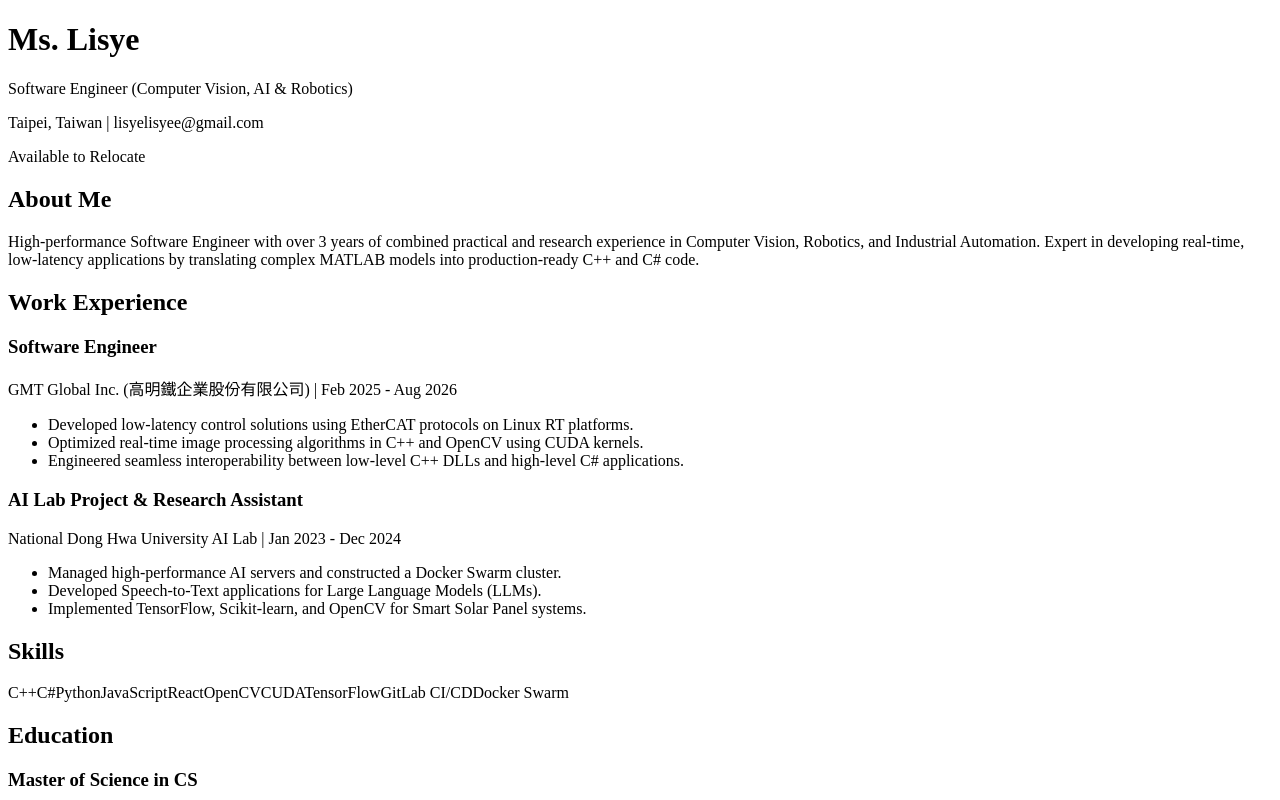
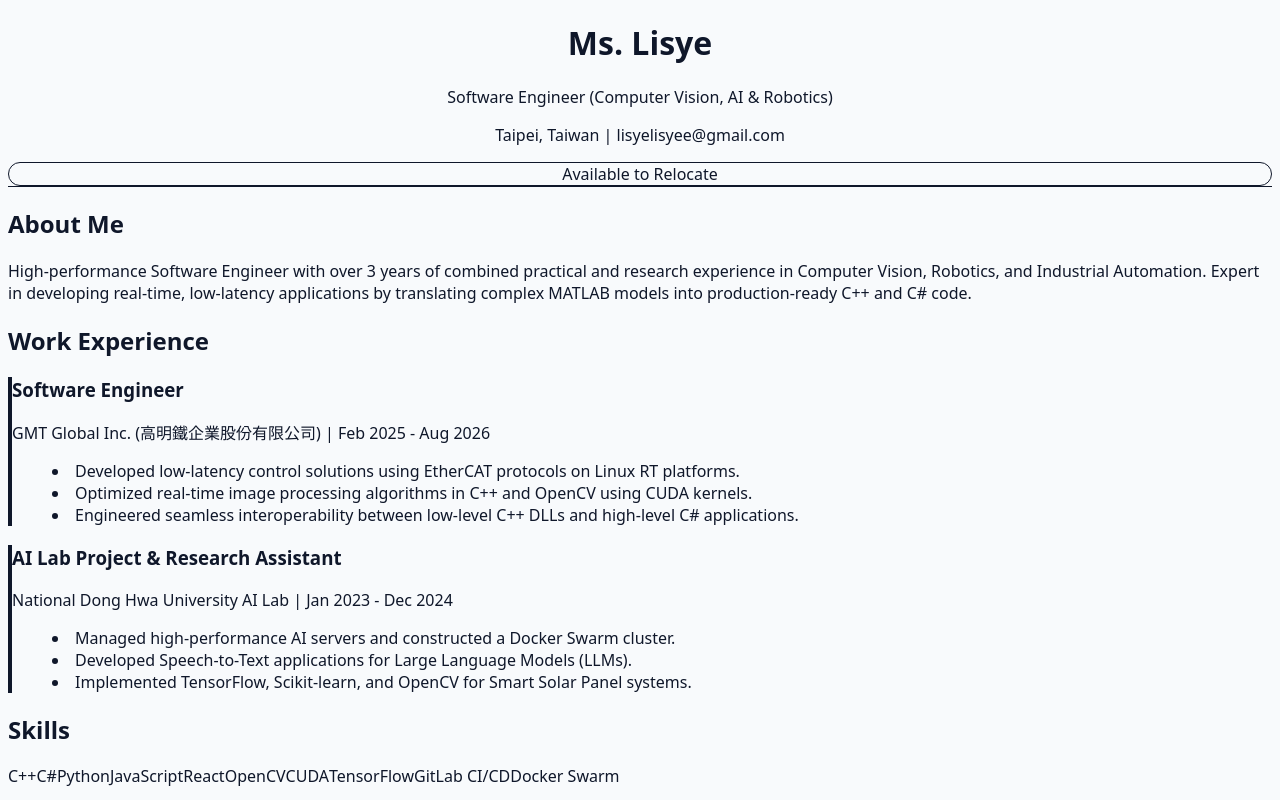
Before and after one commit to lisyee/portfolio-lisye, a Next.js app: page / in a window 1280 px wide. Shown: the top 800 px of the page. Built offline with nearby package versions, Linux system fonts and the light colour scheme; no server answers; the database is empty.

Commit message:
Create layout.tsx

```diff
--- /dev/null
+++ b/app/layout.tsx
@@ -0,0 +1,23 @@
+import './globals.css';
+
+export const metadata = {
+  title: "Ms. Lisye - Portfolio",
+  description: "Portfolio of Ms. Lisye, Software Engineer in Computer Vision, AI & Robotics",
+};
+
+export default function RootLayout({
+  children,
+}: {
+  children: React.ReactNode;
+}) {
+  return (
+    <html lang="en">
+      <head>
+        <meta name="viewport" content="width=device-width, initial-scale=1.0" />
+      </head>
+      <body className="bg-slate-50 text-slate-950 antialiased">
+        {children}
+      </body>
+    </html>
+  );
+}
```
